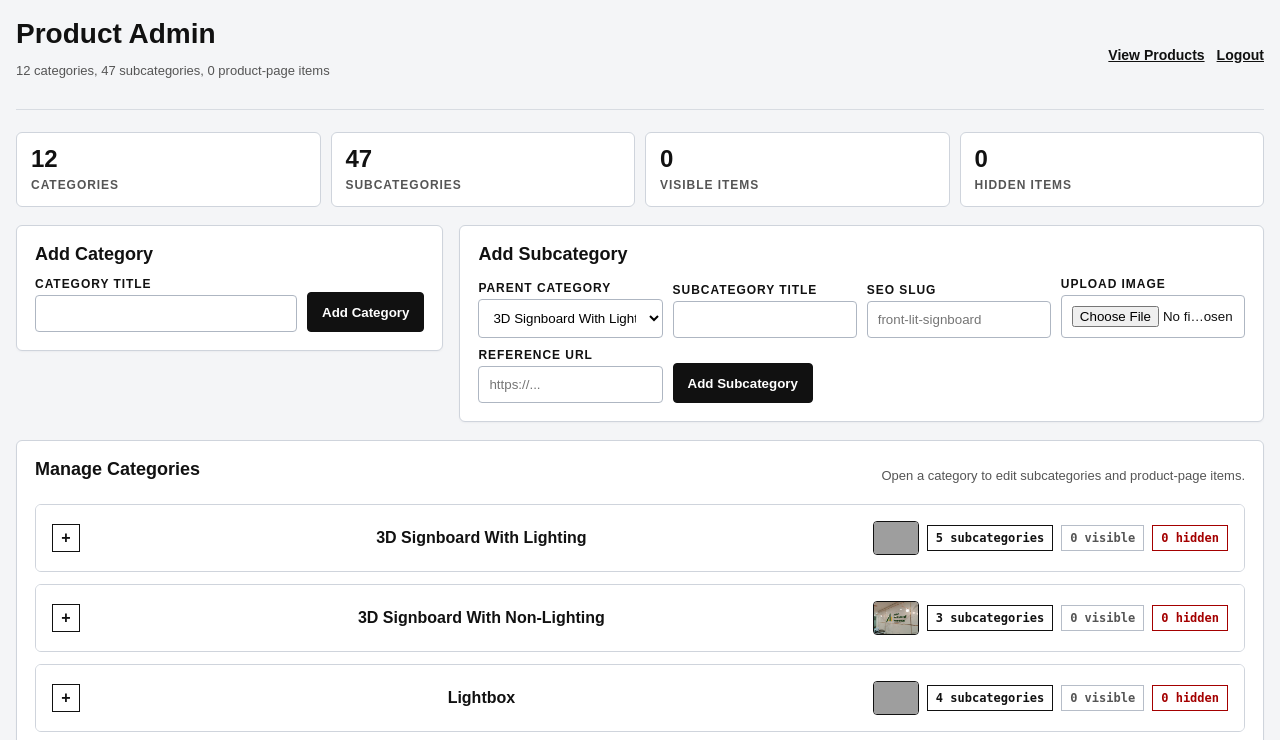
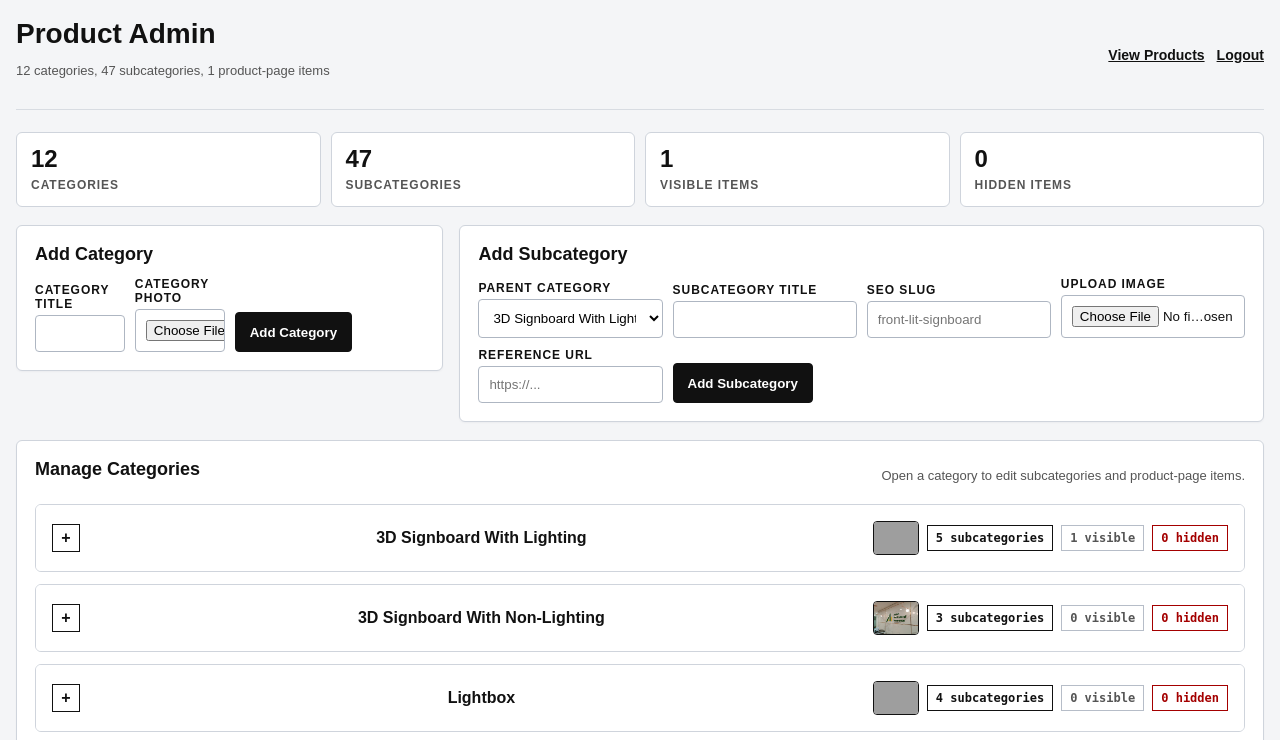
Before and after one commit to mfarhanka/ant-signagesg-v2, a PHP site: page /admin/products.php in a window 1280 px wide. Shown: the top 740 px of the page. Run offline with PHP 8.4, Linux system fonts and the light colour scheme; the visitor is signed in with stand-in values (Sample User, id 1); grey boxes are pictures that could not be loaded.

Commit message:
Add category photo support to product admin

```diff
--- a/admin/products.php
+++ b/admin/products.php
@@ -81,8 +81,12 @@ function signage_admin_product_image_url(?string $filename): string
     return $filename === '' ? '' : '../assets/images/products/' . rawurlencode($filename);
 }
 
-function signage_admin_find_category_preview_image(array $items, string $groupTitle): string
+function signage_admin_find_category_preview_image(array $items, string $groupTitle, array $categoryImages = []): string
 {
+    if (!empty($categoryImages[$groupTitle])) {
+        return (string) $categoryImages[$groupTitle];
+    }
+
     foreach ($items as $item) {
         if (($item['group'] ?? '') === $groupTitle && !empty($item['image'])) {
             return (string) $item['image'];
@@ -155,6 +159,7 @@ if ($isLoggedIn && $requestMethod === 'POST') {
     $catalog = signage_load_catalog_for_admin();
     $groups = $catalog['groups'];
     $items = $catalog['items'];
+    $categoryImages = $catalog['category_images'];
     $action = (string) ($_POST['action'] ?? '');
 
     try {
@@ -170,6 +175,7 @@ if ($isLoggedIn && $requestMethod === 'POST') {
             }
 
             $groups[$title] = [];
+            $categoryImages[$title] = signage_admin_upload_product_image('category_image_upload', '');
             $message = 'Category added.';
         }
 
@@ -202,6 +208,21 @@ if ($isLoggedIn && $requestMethod === 'POST') {
             }
             unset($item);
 
+            if ($oldTitle !== $newTitle && isset($categoryImages[$oldTitle])) {
+                $categoryImages[$newTitle] = $categoryImages[$oldTitle];
+                unset($categoryImages[$oldTitle]);
+            }
+
+            if (!empty($_POST['remove_category_image'])) {
+                unset($categoryImages[$newTitle]);
+            } else {
+                $uploadedCategoryImage = signage_admin_upload_product_image('category_image_upload', $categoryImages[$newTitle] ?? '');
+
+                if ($uploadedCategoryImage !== '') {
+                    $categoryImages[$newTitle] = $uploadedCategoryImage;
+                }
+            }
+
             $groups = $newGroups;
             $message = 'Category renamed.';
         }
@@ -214,6 +235,7 @@ if ($isLoggedIn && $requestMethod === 'POST') {
             }
 
             unset($groups[$title]);
+            unset($categoryImages[$title]);
             $items = array_values(array_filter($items, static fn (array $item): bool => ($item['group'] ?? '') !== $title));
             $message = 'Category and its subcategories removed.';
         }
@@ -406,7 +428,7 @@ if ($isLoggedIn && $requestMethod === 'POST') {
         }
 
         if ($message !== '') {
-            signage_save_catalog_for_admin($groups, $items);
+            signage_save_catalog_for_admin($groups, $items, $categoryImages);
             signage_rebuild_product_folders($groups, $items);
             $_SESSION['product_admin_message'] = $message;
             header('Location: products.php');
@@ -422,6 +444,7 @@ if ($isLoggedIn && $requestMethod === 'POST') {
 $catalog = signage_load_catalog_for_admin();
 $groups = $catalog['groups'];
 $items = $catalog['items'];
+$categoryImages = $catalog['category_images'];
 $entryTotals = signage_admin_count_entries($items);
 ?>
 <!DOCTYPE html>
@@ -471,6 +494,7 @@ $entryTotals = signage_admin_count_entries($items);
         .entry-form { display: grid; grid-template-columns: minmax(220px, 1fr) minmax(240px, 1fr) minmax(280px, 1.2fr) minmax(150px, .7fr) auto; gap: 10px; align-items: end; }
         .row { display: grid; grid-template-columns: repeat(4, minmax(0, 1fr)); gap: 10px; align-items: end; }
         .row.compact { grid-template-columns: minmax(180px, 1fr) auto; }
+        .row.category-form { grid-template-columns: minmax(220px, 1fr) minmax(240px, 1fr) minmax(160px, auto) auto; }
         .row.subcategory-form { grid-template-columns: minmax(220px, 1.1fr) minmax(220px, 1fr) minmax(260px, 1fr) minmax(220px, 1fr) auto; }
         .row.add-entry-form { grid-template-columns: minmax(220px, 1fr) minmax(240px, 1fr) minmax(280px, 1.2fr) minmax(150px, .7fr) auto; }
         .action-row { display: flex; justify-content: flex-end; gap: 8px; margin-top: 10px; }
@@ -500,7 +524,7 @@ $entryTotals = signage_admin_count_entries($items);
         .image-modal-close { background: #fff; color: #111; }
         .image-modal-body { padding: 14px; background: #f6f6f6; }
         .image-modal-body img { display: block; width: 100%; max-height: 74vh; object-fit: contain; background: #fff; border: 1px solid #ddd; }
-        @media (max-width: 1180px) { .quick-panels, .metric-grid, .category-admin, .row, .row.compact, .row.subcategory-form, .row.add-entry-form, .entry-form { grid-template-columns: 1fr; } }
+        @media (max-width: 1180px) { .quick-panels, .metric-grid, .category-admin, .row, .row.compact, .row.category-form, .row.subcategory-form, .row.add-entry-form, .entry-form { grid-template-columns: 1fr; } }
         @media (max-width: 900px) { header, main { width: min(100% - 24px, 1760px); } header { position: static; align-items: flex-start; flex-direction: column; padding: 16px 0; } main { padding: 16px 0; } .category summary, .subitem-panel summary { align-items: flex-start; flex-direction: column; } .category-summary-actions { justify-content: flex-start; } .action-row { justify-content: flex-start; flex-wrap: wrap; } }
     </style>
 </head>
@@ -549,9 +573,10 @@ $entryTotals = signage_admin_count_entries($items);
         <div class="quick-panels">
         <section class="panel">
             <h2>Add Category</h2>
-            <form method="post" class="row compact">
+            <form method="post" class="row" enctype="multipart/form-data">
                 <input type="hidden" name="action" value="add_category">
                 <div><label>Category Title</label><input name="title" required></div>
+                <div><label>Category Photo</label><input type="file" name="category_image_upload" accept="image/jpeg,image/png,image/webp,image/gif"></div>
                 <div><button type="submit">Add Category</button></div>
             </form>
         </section>
@@ -583,7 +608,8 @@ $entryTotals = signage_admin_count_entries($items);
                 <span class="muted">Open a category to edit subcategories and product-page items.</span>
             </div>
 <?php foreach ($groups as $groupTitle => $groupItemTitles): ?>
-<?php $categoryPreviewImage = signage_admin_find_category_preview_image($items, $groupTitle); ?>
+<?php $categoryImage = (string) ($categoryImages[$groupTitle] ?? ''); ?>
+<?php $categoryPreviewImage = signage_admin_find_category_preview_image($items, $groupTitle, $categoryImages); ?>
 <?php $categoryEntryTotals = signage_admin_count_entries($items, $groupTitle); ?>
             <details class="category">
                 <summary>
@@ -601,11 +627,27 @@ $entryTotals = signage_admin_count_entries($items);
                 </summary>
                 <div class="category-body">
                 <div class="category-admin">
-                <form method="post" class="row compact">
+                <form method="post" class="row category-form" enctype="multipart/form-data">
                     <input type="hidden" name="action" value="rename_category">
                     <input type="hidden" name="old_title" value="<?php echo htmlspecialchars($groupTitle, ENT_QUOTES, 'UTF-8'); ?>">
                     <div><label>Category</label><input name="new_title" value="<?php echo htmlspecialchars($groupTitle, ENT_QUOTES, 'UTF-8'); ?>" required></div>
-                    <div><button type="submit" class="secondary">Rename</button></div>
+                    <div>
+                        <label>Parent Category Photo</label>
+                        <input type="file" name="category_image_upload" accept="image/jpeg,image/png,image/webp,image/gif">
+                        <span class="image-meta">
+                            <span class="muted">Current: <?php echo htmlspecialchars($categoryImage !== '' ? $categoryImage : 'none', ENT_QUOTES, 'UTF-8'); ?></span>
+<?php if ($categoryImage !== ''): ?>
+                            <button type="button" class="photo-thumb" aria-label="View category photo for <?php echo htmlspecialchars($groupTitle, ENT_QUOTES, 'UTF-8'); ?>" data-image-preview="<?php echo htmlspecialchars(signage_admin_product_image_url($categoryImage), ENT_QUOTES, 'UTF-8'); ?>" data-image-title="<?php echo htmlspecialchars($groupTitle . ' category photo', ENT_QUOTES, 'UTF-8'); ?>">
+                                <img loading="lazy" src="<?php echo htmlspecialchars(signage_admin_product_image_url($categoryImage), ENT_QUOTES, 'UTF-8'); ?>" alt="">
+                            </button>
+<?php endif; ?>
+                        </span>
+                    </div>
+                    <div>
+                        <label>Remove Photo</label>
+                        <label class="visibility-toggle"><input type="checkbox" name="remove_category_image" value="1"> Remove</label>
+                    </div>
+                    <div><button type="submit" class="secondary">Save Category</button></div>
                 </form>
                 <form method="post" onsubmit="return confirm('Delete this category and all subcategories?');">
                     <input type="hidden" name="action" value="delete_category">
--- a/data/product-catalog.json
+++ b/data/product-catalog.json
@@ -72,6 +72,7 @@
             "Leaflet"
         ]
     },
+    "category_images": [],
     "items": [
         {
             "title": "Front-lit Signboard",
@@ -85,7 +86,15 @@
             "group": "3D Signboard With Lighting",
             "image": "back-lit-signboard.jpeg",
             "source_url": "https://signages.com.sg/products/3d-signboard-with-lighting/back-lit-signboard/",
-            "slug": "back-lit-signboard"
+            "slug": "back-lit-signboard",
+            "entries": [
+                {
+                    "title": "Onetaxcm",
+                    "image": "3d-aluminum-backlit-office-signage-installed-in-ubi-singapore.jpeg",
+                    "description": "",
+                    "hidden": false
+                }
+            ]
         },
         {
             "title": "Whole-lit Signboard",
--- a/includes/product-admin-functions.php
+++ b/includes/product-admin-functions.php
@@ -13,15 +13,16 @@ function signage_products_root(): string
 
 function signage_load_catalog_for_admin(): array
 {
-    global $productMenuGroups, $productItems;
+    global $productMenuGroups, $productItems, $productCategoryImages;
 
     return [
         'groups' => $productMenuGroups,
         'items' => $productItems,
+        'category_images' => $productCategoryImages,
     ];
 }
 
-function signage_save_catalog_for_admin(array $groups, array $items): void
+function signage_save_catalog_for_admin(array $groups, array $items, array $categoryImages = []): void
 {
     $path = signage_catalog_json_path();
     $dir = dirname($path);
@@ -32,6 +33,7 @@ function signage_save_catalog_for_admin(array $groups, array $items): void
 
     $payload = [
         'groups' => $groups,
+        'category_images' => array_filter($categoryImages, static fn (string $image): bool => trim($image) !== ''),
         'items' => array_values($items),
     ];
 
--- a/includes/product-catalog.php
+++ b/includes/product-catalog.php
@@ -33,6 +33,8 @@ $productMenuGroups = [
     'Display Set' => ['Banner', 'Normal Roll-Up Bunting', 'Deluxe Roll-Up Bunting', 'Tripod/Round Plate Bunting', 'Human Stand', 'Easel Stand / Wood Stand', 'X-Stand', 'Door Bunting'],
     'Marketing Essential' => ['Namecard', 'Leaflet'],
 ];
+
+$productCategoryImages = [];
 
 $productItems = [
     [
@@ -329,6 +331,7 @@ if (is_file($productCatalogJsonPath)) {
     if (is_array($productCatalogJson) && isset($productCatalogJson['groups'], $productCatalogJson['items']) && is_array($productCatalogJson['groups']) && is_array($productCatalogJson['items'])) {
         $productMenuGroups = $productCatalogJson['groups'];
         $productItems = $productCatalogJson['items'];
+        $productCategoryImages = isset($productCatalogJson['category_images']) && is_array($productCatalogJson['category_images']) ? $productCatalogJson['category_images'] : [];
     }
 }
 
```
Also changed, not shown: includes/product-page-template.php (+4 -3 lines), assets/images/products/3d-aluminum-backlit-office-signage-installed-in-ubi-singapore.jpeg (added).
